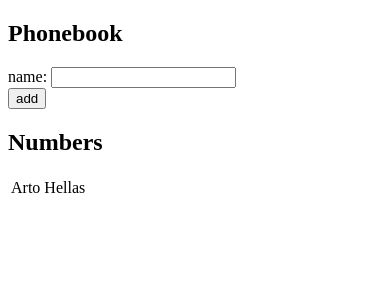
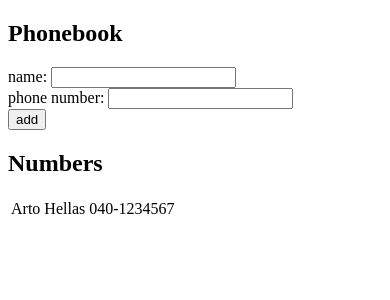
Before and after one commit to beltjo/fullstackopen, a React (Vite) app in the folder Part 2/phonebook/: page / in a window 390 px wide. Shown: the top 300 px of the page. Built offline with nearby package versions, Linux system fonts and the light colour scheme.

Commit message:
Completed 2.8, added phone number field to phonebook and corresponding input to form.

```diff
--- a/Part 2/phonebook/src/App.jsx
+++ b/Part 2/phonebook/src/App.jsx
@@ -2,25 +2,33 @@ import { useState } from 'react'
 
 const App = () => {
   const [persons, setPersons] = useState([
-    { name: 'Arto Hellas' }
+    { name: 'Arto Hellas', phoneNumber:"040-1234567" }
   ])
   const [newName, setNewName] = useState('')
+  const [newPhoneNumber, setNewPhoneNumber] = useState('')
 
   const newNameChange = (event) => {
     console.log(event.target.value)
     setNewName(event.target.value)
   }
 
+  const newPhoneNumberChange = (event) => {
+    console.log(event.target.value)
+    setNewPhoneNumber(event.target.value)
+  }
+
   const onNewPersonFormSubmit = (event) => {
     event.preventDefault()
     console.log("Adding person's name ", newName)
+
 
     if ( persons.findIndex((person) => person.name === newName )  > -1) {
       window.alert(`${newName} is already added to the phonebook.`)
     }
     else {
-      setPersons(persons.concat({ name: newName }))
+      setPersons(persons.concat({ name: newName, phoneNumber: newPhoneNumber}))
       setNewName("")
+      setNewPhoneNumber("")
     }
   }
 
@@ -32,13 +40,16 @@ const App = () => {
           name: <input value={newName} onChange={newNameChange}/>
         </div>
         <div>
+          phone number: <input value={newPhoneNumber} onChange={newPhoneNumberChange} />
+        </div>
+        <div>
           <button type="submit">add</button>
         </div>
       </form>
       <h2>Numbers</h2>
       <table>
         <tbody>
-          {persons.map((person) => <tr key={person.name}><td>{person.name}</td></tr>) }
+          {persons.map((person) => <tr key={person.name}><td>{person.name}</td><td>{person.phoneNumber}</td></tr>) }
         </tbody>
       </table>
     </div>
```
